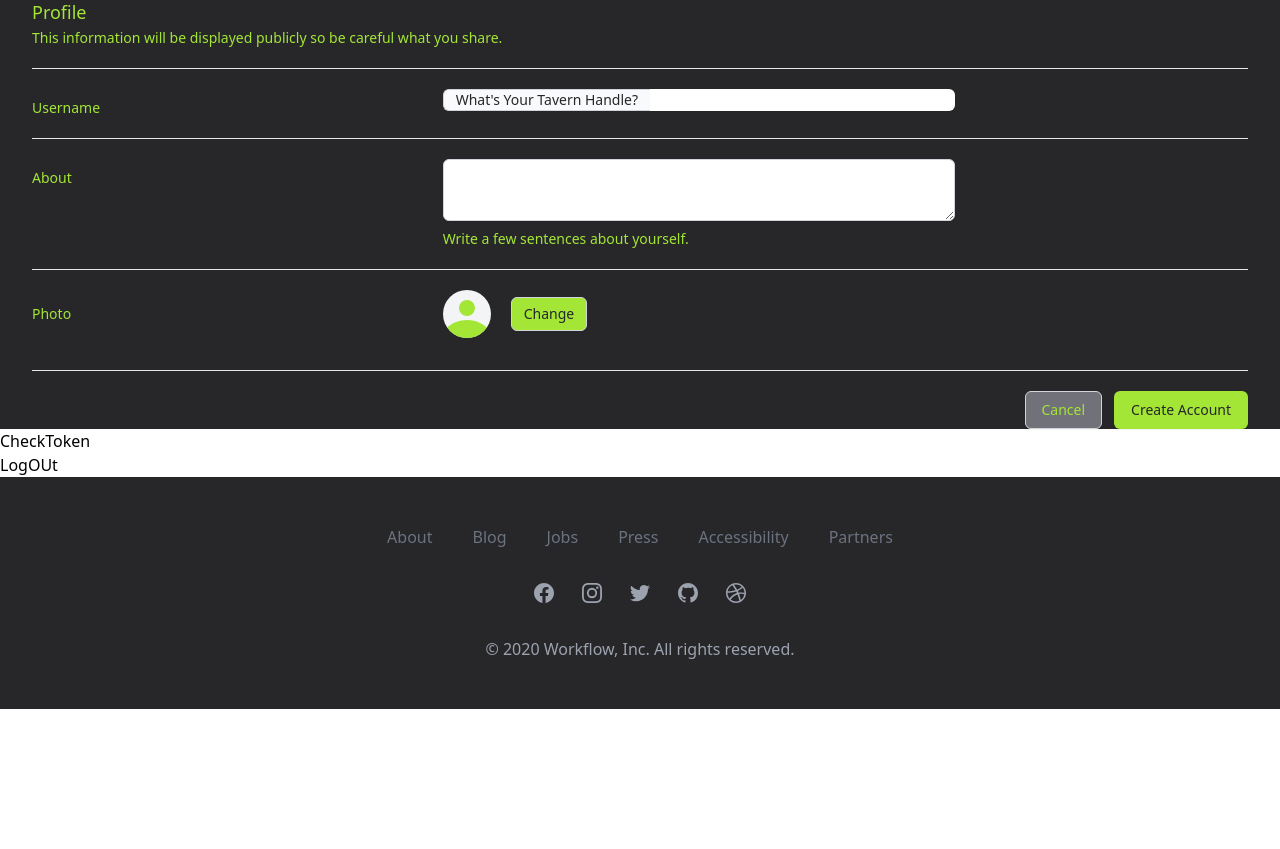
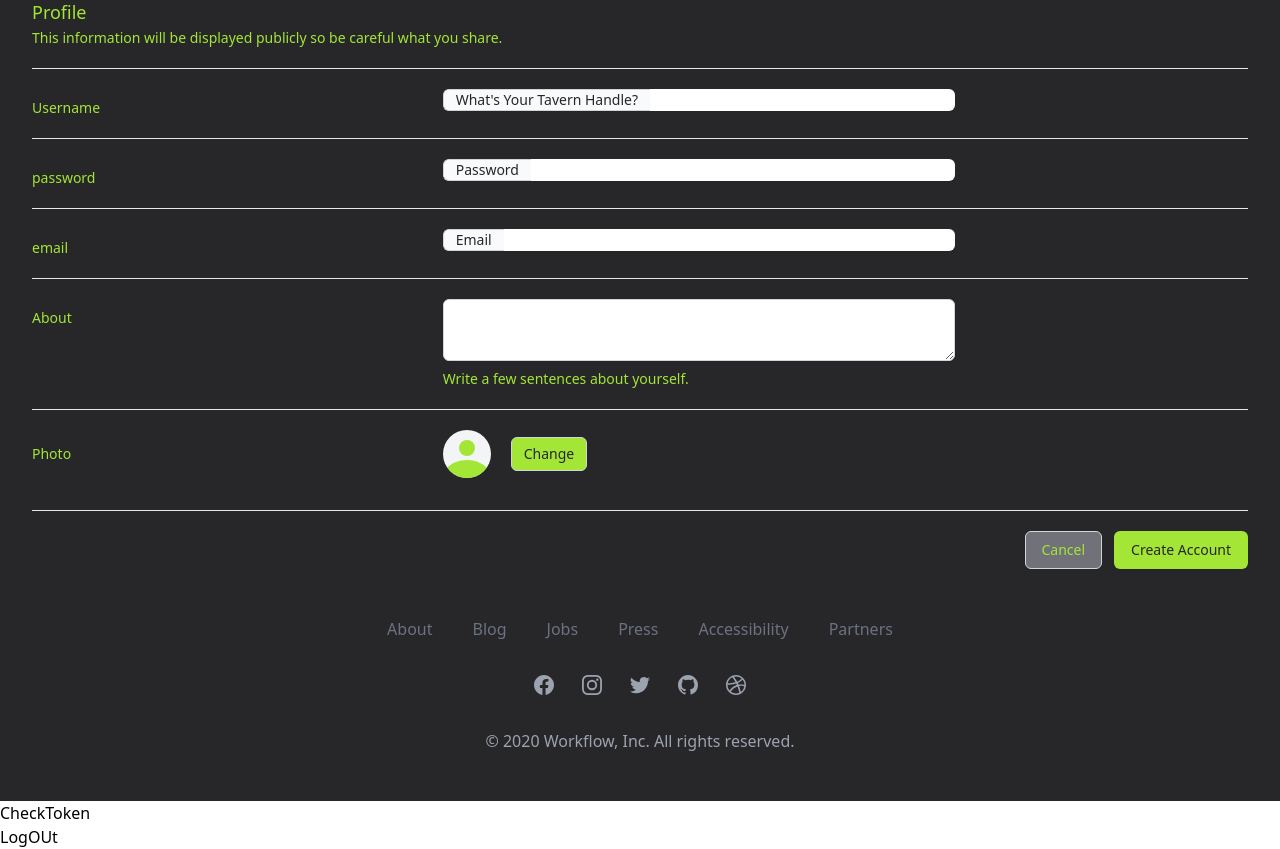
Before and after one commit to brownj47/waystone-front, a React (Create React App) app: page /CreateUser in a window 1280 px wide. Before the commit the page ends 800 px from the top, so only its background shows below. Built offline with nearby package versions, Linux system fonts and the light colour scheme; no server answers.

Commit message:
sign up form control, props usercreation

```diff
--- a/src/App.js
+++ b/src/App.js
@@ -129,6 +129,36 @@ const App = () => {
 		})
 	}
 
+	const handleUserCreate = async (email, password, username, bio)=>{
+		setUser((user) => { // https://betterprogramming.pub/synchronous-state-in-react-using-hooks-dc77f43d8521
+			const modifiedValue = {
+				email,
+				password
+			}
+			console.log(modifiedValue);
+			fetch(`${URL_PREFIX}login`, {
+				method: 'POST',
+				body: JSON.stringify(modifiedValue),
+				headers: {
+					'Content-Type': 'application/json'
+				}
+			}).then(res => {
+				if (!res.ok) {
+					setUser({ username: "", email: "" });
+					setToken("")
+					return;
+				}
+				return res.json()
+			}).then((data) => {
+				console.log(data)
+				setToken(data.token)
+				localStorage.setItem('token', JSON.stringify(data.token))
+				navigate('/home')
+			})
+			return modifiedValue;
+		})
+	}
+
 	const checkToken = (tokenToCheck) => {
 		return (fetch(`${URL_PREFIX}checkToken`, {
 			headers: {
@@ -187,14 +217,12 @@ const App = () => {
 				<Route element={<ProtectedRoute user={user} />} >
 					<Route path="/home" element={<Home />} />
 				</Route>
-				<Route path="/CreateUser" element={<CreateUser />} />
+				<Route path="/CreateUser" element={<CreateUser  handleUserCreate={handleUserCreate}/>} />
 				<Route path="/login" element={<Login handleLogin={handleLogin} />} />
 				<Route path='*' element={<h1>404 Page Not Found</h1>} />
 			</Routes>
 
-			<button onClick={() => { checkToken(token) }}>CheckToken</button>
-			<br />
-			<button onClick={handleLogout}>LogOUt</button>
+
 
 			<footer className="bg-zinc-800">
 				<div className="mx-auto max-w-7xl overflow-hidden py-12 px-4 sm:px-6 lg:px-8">
@@ -231,7 +259,9 @@ const App = () => {
 				</div>
 
 			</footer>
-
+			<button onClick={() => { checkToken(token) }}>CheckToken</button>
+			<br />
+			<button onClick={handleLogout}>LogOUt</button>
 		</>
 	);
 }
--- a/src/pages/CreateUser.js
+++ b/src/pages/CreateUser.js
@@ -1,8 +1,21 @@
-import React from 'react';
+import React, { useState } from 'react';
 import { Link } from 'react-router-dom';
 
 
-export default function CreateUser() {
+export default function CreateUser(props) {
+
+    const [bio, setBio] = useState('')
+    const [username, setUsername] = useState('')
+    const [password, setPassword] = useState('')
+    const [email, setEmail] = useState('')
+
+    const handleSubmit = (e) => {
+        e.preventDefault();
+        props.handleUserCreate(email, password, username, bio);
+        setBio('')
+        setUsername('')
+    }
+
     return (
         <div className='bg-zinc-800'>
             <form className="space-y-8 divide-y divide-gray-200 mx-auto max-w-7xl px-4 sm:px-6 lg:px-8 " >
@@ -26,10 +39,54 @@ export default function CreateUser() {
                                             What's Your Tavern Handle?
                                         </span>
                                         <input
+                                            onChange={e => setUsername(e.target.value)}
+                                            value={username}
                                             type="text"
                                             name="username"
                                             id="username"
                                             autoComplete="username"
+                                            className="block w-full min-w-0 flex-1 rounded-none rounded-r-md border-gray-900 focus:border-indigo-500 focus:ring-indigo-500 sm:text-sm"
+                                        />
+                                    </div>
+                                </div>
+                            </div>
+                            <div className="sm:grid sm:grid-cols-3 sm:items-start sm:gap-4 sm:border-t sm:border-gray-200 sm:pt-5">
+                                <label htmlFor="password" className="block text-sm font-medium text-lime-400 sm:mt-px sm:pt-2">
+                                    password
+                                </label>
+                                <div className="mt-1 sm:col-span-2 sm:mt-0">
+                                    <div className="flex max-w-lg rounded-md shadow-sm">
+                                        <span className="inline-flex items-center rounded-l-md border border-r-0 border-gray-300 bg-gray-50 px-3 text-zinc-800 sm:text-sm">
+                                            Password
+                                        </span>
+                                        <input
+                                            onChange={e => setPassword(e.target.value)}
+                                            value={password}
+                                            type="text"
+                                            name="password"
+                                            id="password"
+                                            autoComplete="password"
+                                            className="block w-full min-w-0 flex-1 rounded-none rounded-r-md border-gray-900 focus:border-indigo-500 focus:ring-indigo-500 sm:text-sm"
+                                        />
+                                    </div>
+                                </div>
+                            </div>
+                            <div className="sm:grid sm:grid-cols-3 sm:items-start sm:gap-4 sm:border-t sm:border-gray-200 sm:pt-5">
+                                <label htmlFor="email" className="block text-sm font-medium text-lime-400 sm:mt-px sm:pt-2">
+                                    email
+                                </label>
+                                <div className="mt-1 sm:col-span-2 sm:mt-0">
+                                    <div className="flex max-w-lg rounded-md shadow-sm">
+                                        <span className="inline-flex items-center rounded-l-md border border-r-0 border-gray-300 bg-gray-50 px-3 text-zinc-800 sm:text-sm">
+                                            Email
+                                        </span>
+                                        <input
+                                            onChange={e => setEmail(e.target.value)}
+                                            value={email}
+                                            type="text"
+                                            name="email"
+                                            id="email"
+                                            autoComplete="email"
                                             className="block w-full min-w-0 flex-1 rounded-none rounded-r-md border-gray-900 focus:border-indigo-500 focus:ring-indigo-500 sm:text-sm"
                                         />
                                     </div>
@@ -42,6 +99,8 @@ export default function CreateUser() {
                                 </label>
                                 <div className="mt-1 sm:col-span-2 sm:mt-0">
                                     <textarea
+                                        onChange={e => setBio(e.target.value)}
+                                        value={bio}
                                         id="about"
                                         name="about"
                                         rows={3}
@@ -73,129 +132,25 @@ export default function CreateUser() {
                                 </div>
                             </div>
 
-                        {/* <div className="sm:grid sm:grid-cols-3 sm:items-start sm:gap-4 sm:border-t sm:border-gray-200 sm:pt-5">
-                            <label htmlFor="cover-photo" className="block text-sm font-medium text-lime-400 sm:mt-px sm:pt-2">
-                                Cover photo
-                            </label>
-                            <div className="mt-1 sm:col-span-2 sm:mt-0">
-                                <div className="flex max-w-lg justify-center rounded-md border-2 border-dashed border-gray-300 px-6 pt-5 pb-6">
-                                    <div className="space-y-1 text-center">
-                                        <svg
-                                            className="mx-auto h-12 w-12 text-lime-400"
-                                            stroke="currentColor"
-                                            fill="none"
-                                            viewBox="0 0 48 48"
-                                            aria-hidden="true"
-                                        >
-                                            <path
-                                                d="M28 8H12a4 4 0 00-4 4v20m32-12v8m0 0v8a4 4 0 01-4 4H12a4 4 0 01-4-4v-4m32-4l-3.172-3.172a4 4 0 00-5.656 0L28 28M8 32l9.172-9.172a4 4 0 015.656 0L28 28m0 0l4 4m4-24h8m-4-4v8m-12 4h.02"
-                                                strokeWidth={2}
-                                                strokeLinecap="round"
-                                                strokeLinejoin="round"
-                                            />
-                                        </svg>
-                                        <div className="flex text-sm text-lime-400">
-                                            <label
-                                                htmlFor="file-upload"
-                                                className="relative cursor-pointer rounded-md bg-white font-medium text-indigo-600 focus-within:outline-none focus-within:ring-2 focus-within:ring-indigo-500 focus-within:ring-offset-2 hover:text-indigo-500"
-                                            >
-                                                <span>Upload a file</span>
-                                                <input id="file-upload" name="file-upload" type="file" className="sr-only" />
-                                            </label>
-                                            <p className="pl-1">or drag and drop</p>
-                                        </div>
-                                        <p className="text-xs text-lime-400">PNG, JPG, GIF up to 10MB</p>
-                                    </div>
-                                </div>
-                            </div>
-                        </div> */}
-
-                        {/* <div className="overflow-hidden rounded-lg bg-white shadow">
-                            <div className="px-4 py-5 sm:p-6">
-                                Test
-                                <div>
-                                    <label htmlFor="location" className="block text-sm font-medium text-lime-400">
-                                    User Criteria Role Playing Game Experience
-                                    </label>
-                                    <select
-                                        id="Exp"
-                                        name="location"
-                                        className="mt-1 block w-full rounded-md border-gray-300 py-2 pl-3 pr-10 text-base focus:border-indigo-500 focus:outline-none focus:ring-indigo-500 sm:text-sm"
-                                        defaultValue="1"
-                                    >
-                                        <option>1</option>
-                                        <option>2</option>
-                                        <option>3</option>
-                                        <option>4</option>
-                                        <option>5</option>
-
-                                    </select>
-                                </div>
-
-                                <div>
-                                    <label htmlFor="location" className="block text-sm font-medium text-lime-400">
-                                    User Criteria Community Interation
-                                    </label>
-                                    <select
-                                        id="Cha"
-                                        name="location"
-                                        className="mt-1 block w-full rounded-md border-gray-300 py-2 pl-3 pr-10 text-base focus:border-indigo-500 focus:outline-none focus:ring-indigo-500 sm:text-sm"
-                                        defaultValue="1"
-                                    >
-                                        <option>1</option>
-                                        <option>2</option>
-                                        <option>3</option>
-                                        <option>4</option>
-                                        <option>5</option>
-
-                                    </select>
-                                </div>
-
-                                <div>
-                                    <label htmlFor="location" className="block text-sm font-medium text-lime-400">
-                                    User Criteria #3
-                                    </label>
-                                    <select
-                                        id="Placeholder3"
-                                        name="location"
-                                        className="mt-1 block w-full rounded-md border-gray-300 py-2 pl-3 pr-10 text-base focus:border-indigo-500 focus:outline-none focus:ring-indigo-500 sm:text-sm"
-                                        defaultValue="1"
-                                    >
-                                        <option>1</option>
-                                        <option>2</option>
-                                        <option>3</option>
-                                        <option>4</option>
-                                        <option>5</option>
-
-                                    </select>
-                                </div>
-
-
-                                 Content goes here
-                            </div>
-                        </div> */}
-
-
-
                         </div>
                     </div>
                 </div>
                 <div className="pt-5">
                     <div className="flex justify-end">
+                        <Link to={'/login'}>
                             <button
                                 type="button"
                                 className="rounded-md border border-gray-300 bg-zinc-500 py-2 px-4 text-sm font-medium text-lime-400 shadow-sm hover:bg-gray-50 focus:outline-none focus:ring-2 focus:ring-indigo-500 focus:ring-offset-2"
                             >
                                 Cancel
                             </button>
-                    <Link to={{ pathname: '/Home'}}>
+                        </Link>
                         <button
                             type="submit"
                             className="ml-3 inline-flex justify-center rounded-md border border-transparent bg-lime-400 py-2 px-4 text-sm font-medium text-zinc-800 shadow-sm hover:bg-indigo-700 focus:outline-none focus:ring-2 focus:ring-indigo-500 focus:ring-offset-2"
                         >
                             Create Account
                         </button>
-                    </Link>
                     </div>
                 </div>
             </form>
```
Also changed, not shown: holdCreateUser.js.MegaComment.js (added, +101 -0 lines). Lines whose indentation alone changed are shown as unchanged.
